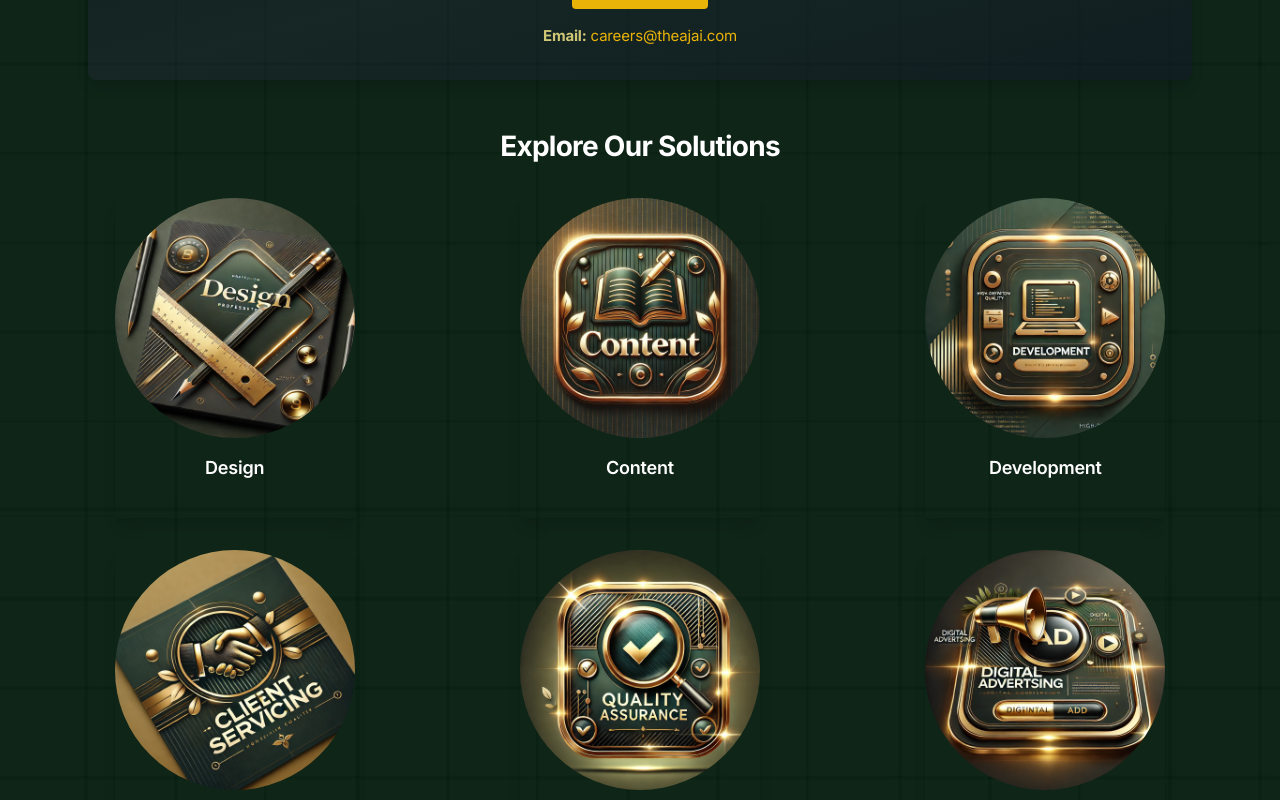
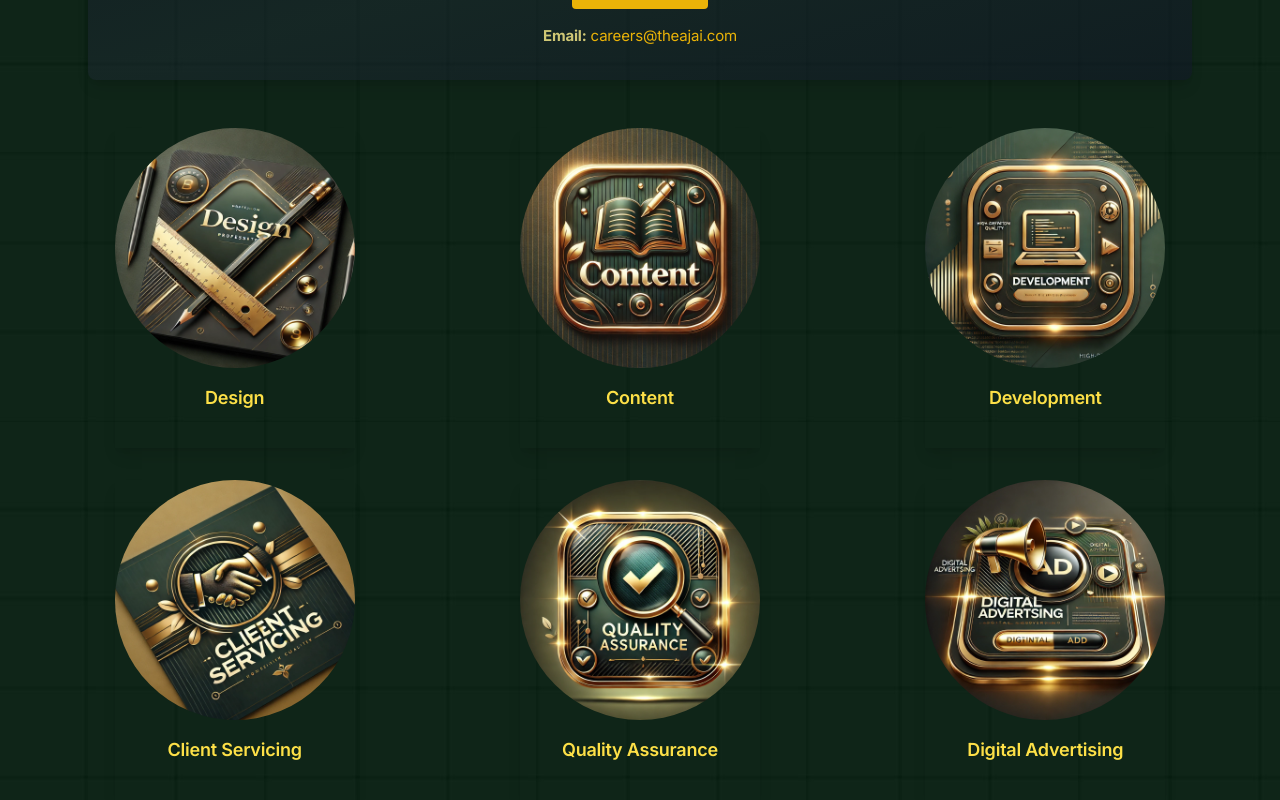
Before and after one commit to sachin972/amura-tech, a Next.js app: page /careers in a window 1280 px wide. Shown: the part 560-1360 px from the top of the page. Built offline with nearby package versions, Linux system fonts and the light colour scheme.

Commit message:
updated text colour

```diff
--- a/components/departments.tsx
+++ b/components/departments.tsx
@@ -61,9 +61,9 @@ export default function AnimatedCards() {
     return (
         <section className="bg-darkGray py-12">
             <div className="container mx-auto px-6 md:px-12">
-                <h2 className="text-center text-2xl md:text-3xl font-bold text-white mb-8 animate-fadeIn">
+                {/* <h2 className="text-center text-2xl md:text-3xl font-bold text-white mb-8 animate-fadeIn">
                     Explore Our Solutions
-                </h2>
+                </h2> */}
                 <div className="grid grid-cols-1 sm:grid-cols-2 lg:grid-cols-3 gap-8 justify-center items-center">
                     {cards.map((card, index) => (
                         <div
@@ -95,7 +95,7 @@ export default function AnimatedCards() {
                                 className="bottom-0 w-full bg-none py-4 text-center"
                                 // id={card.id}
                             >
-                                <p className="text-white text-lg font-semibold">
+                                <p className="text-yellow-300 text-lg font-semibold">
                                     {card.title}
                                 </p>
                             </div>
```
